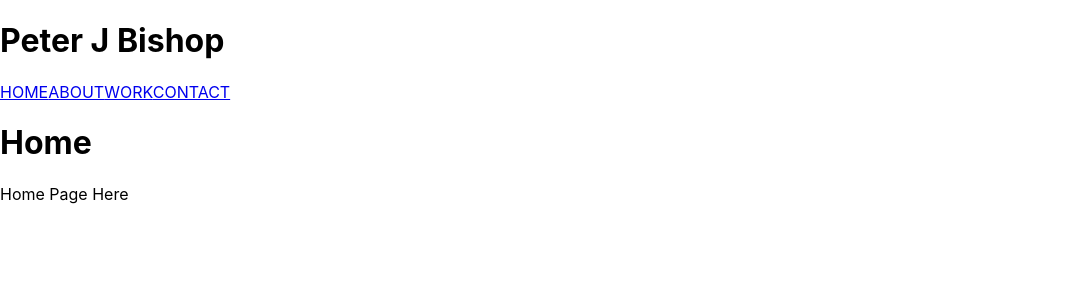
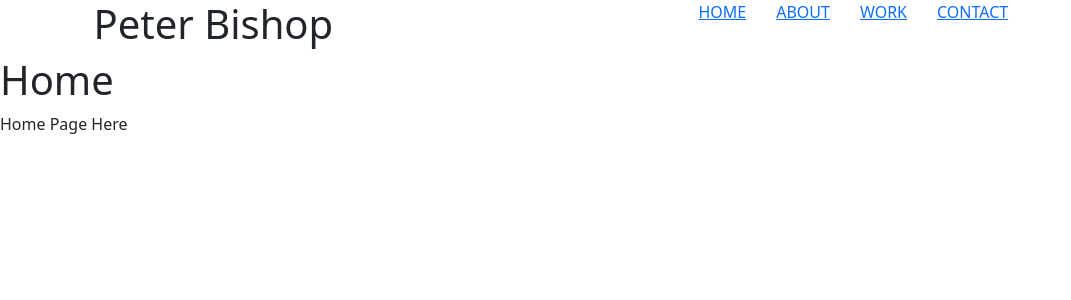
Before and after one commit to Pierre81385/reimagined-octo-spoon, a React (Create React App) app: page /home in a window 1280 px wide. Shown: the top 300 px of the page, without its empty margins (0-1071 px from the left). Built offline with nearby package versions, Linux system fonts and the light colour scheme.

Commit message:
added bootstrap import to get styling to work correctly

```diff
--- a/src/App.js
+++ b/src/App.js
@@ -1,25 +1,49 @@
 import "./App.css";
 import { BrowserRouter as Router, Route, Redirect } from "react-router-dom";
+import "bootstrap/dist/css/bootstrap.min.css";
+
 import Home from "./pages/home";
 import About from "./pages/about";
 import Work from "./pages/work";
 import Contact from "./pages/contact";
 import { Link } from "react-router-dom";
+import { Container, Row, Col } from "react-bootstrap";
 
 //Create basic page layout here:  {nav links}, {cards in grid layout}, {footer links}
 
 function App() {
+  const style = {
+    header: {
+      textAlign: "center",
+    },
+    link: {
+      padding: "15px",
+    },
+  };
+
   return (
     <Router>
-      <div id="navContainer">
-        <div id="logo">
-          <h1>Peter J Bishop</h1>
-        </div>
-        <Link to="/home">HOME</Link>
-        <Link to="/about">ABOUT</Link>
-        <Link to="/work">WORK</Link>
-        <Link to="/contact">CONTACT</Link>
-      </div>
+      <Container fluid>
+        <Row>
+          <Col sm={4} style={style.header}>
+            <h1>Peter Bishop</h1>
+          </Col>
+          <Col sm={8} style={style.header}>
+            <Link to="/home" style={style.link}>
+              HOME
+            </Link>
+            <Link to="/about" style={style.link}>
+              ABOUT
+            </Link>
+            <Link to="/work" style={style.link}>
+              WORK
+            </Link>
+            <Link to="/contact" style={style.link}>
+              CONTACT
+            </Link>
+          </Col>
+        </Row>
+      </Container>
 
       <div id="mainContiner">
         <Route exact path="/">
```
